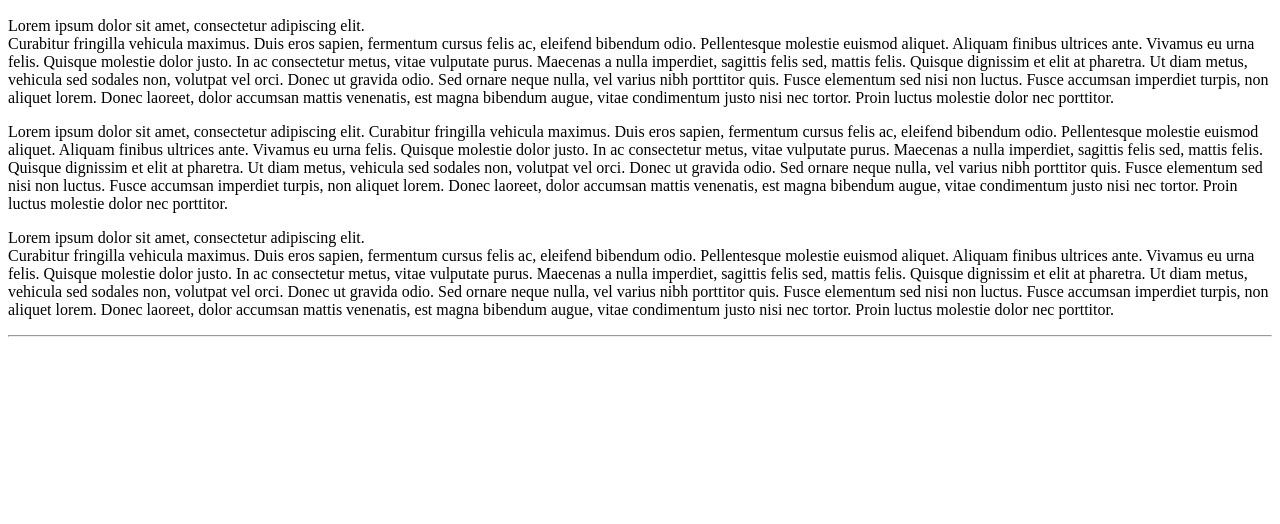
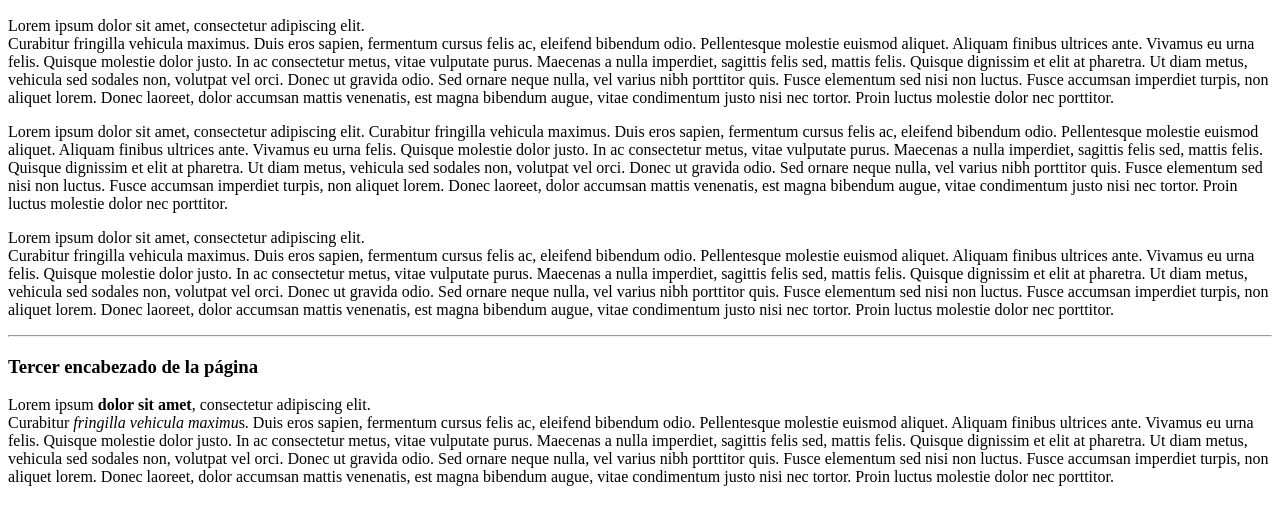
Before and after one commit to IsaacQH/Web, a plain HTML site: page index.html in a window 1280 px wide. Shown: the part 110-634 px from the top of the page. Drawn offline with Linux system fonts and the light colour scheme.

Commit message:
Tercer encabezado con cursivas y negritas

```diff
--- a/index.html
+++ b/index.html
@@ -15,7 +15,8 @@
 
         <hr/>   <!-- Salto de línea con linea dibujada-->
 
-
+        <h3>Tercer encabezado de la página</h3>
+        <p>Lorem ipsum <strong>dolor sit amet</strong>, consectetur adipiscing elit.<br/> Curabitur <em>fringilla vehicula maximu</em>s. Duis eros sapien, fermentum cursus felis ac, eleifend bibendum odio. Pellentesque molestie euismod aliquet. Aliquam finibus ultrices ante. Vivamus eu urna felis. Quisque molestie dolor justo. In ac consectetur metus, vitae vulputate purus. Maecenas a nulla imperdiet, sagittis felis sed, mattis felis. Quisque dignissim et elit at pharetra. Ut diam metus, vehicula sed sodales non, volutpat vel orci. Donec ut gravida odio. Sed ornare neque nulla, vel varius nibh porttitor quis. Fusce elementum sed nisi non luctus. Fusce accumsan imperdiet turpis, non aliquet lorem. Donec laoreet, dolor accumsan mattis venenatis, est magna bibendum augue, vitae condimentum justo nisi nec tortor. Proin luctus molestie dolor nec porttitor. </p>
 
     </body>
 </html>
```
